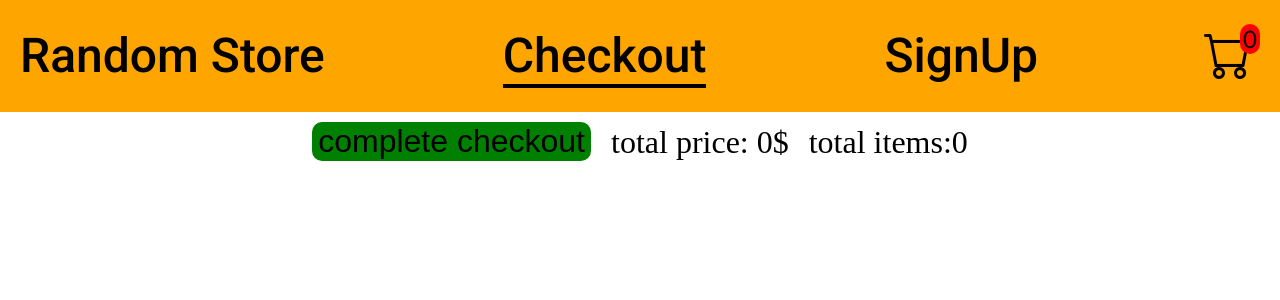
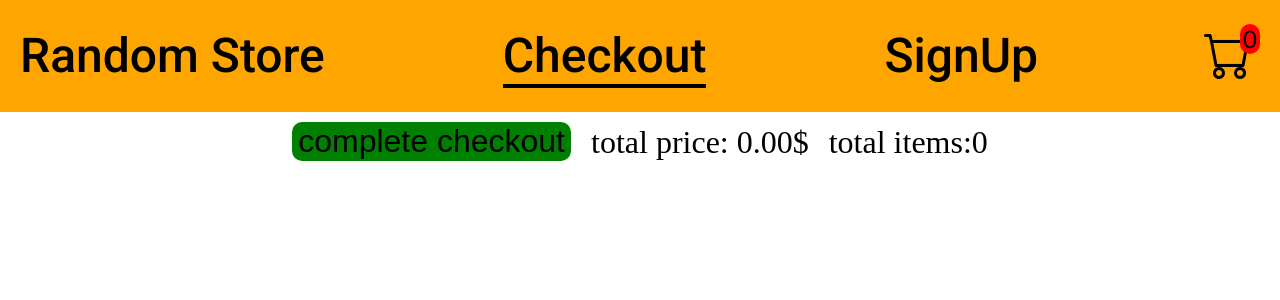
Before and after one commit to FrogMan322/FakeStoreReact, a React (Create React App) app: page /checkout in a window 1280 px wide. Shown: the top 300 px of the page. Built offline with nearby package versions, Linux system fonts and the light colour scheme.

Commit message:
Updating cart animations

```diff
--- a/src/Cart/Modal.jsx
+++ b/src/Cart/Modal.jsx
@@ -72,6 +72,7 @@ function Cart() {
           onClick={() => {
             dispatch(storeItemsActions.getCheckoutItems());
             dispatch(storeItemsActions.cleareCart());
+            dispatch(storeItemsActions.slideCart(false));
             navigate("/checkout");
           }}
         >
--- a/src/Store/store.jsx
+++ b/src/Store/store.jsx
@@ -114,7 +114,7 @@ const storeItems = createSlice({
     },
     deleteCheckoutItem(state, action) {
       // Zavrsi kasnije brisanje itama iz checkout
-      const itemId = action.id;
+      const itemId = action.payload;
       const idx = state.checkout.findIndex((item) => item.id === itemId);
       state.checkout.splice(idx, 1);
     },
--- a/src/pages/Checkout.jsx
+++ b/src/pages/Checkout.jsx
@@ -60,7 +60,7 @@ const Button = styled(motion.button)`
 `;
 function Checkout() {
   const checkoutItems = useSelector((props) => props.checkout);
-  const dispatch = useDispatch()
+  const dispatch = useDispatch();
   const totalPrice = checkoutItems
     .map((item) => item.price)
     .reduce((cv, ac) => {
@@ -76,7 +76,7 @@ function Checkout() {
       <Wrapper>
         <ActionsContainer>
           <Button>complete checkout</Button>
-          <h1>total price: {totalPrice * totalQuantity}$</h1>
+          <h1>total price: {(totalPrice * totalQuantity).toFixed(2)}$</h1>
           <h1>
             total items:
             {totalQuantity}
```
